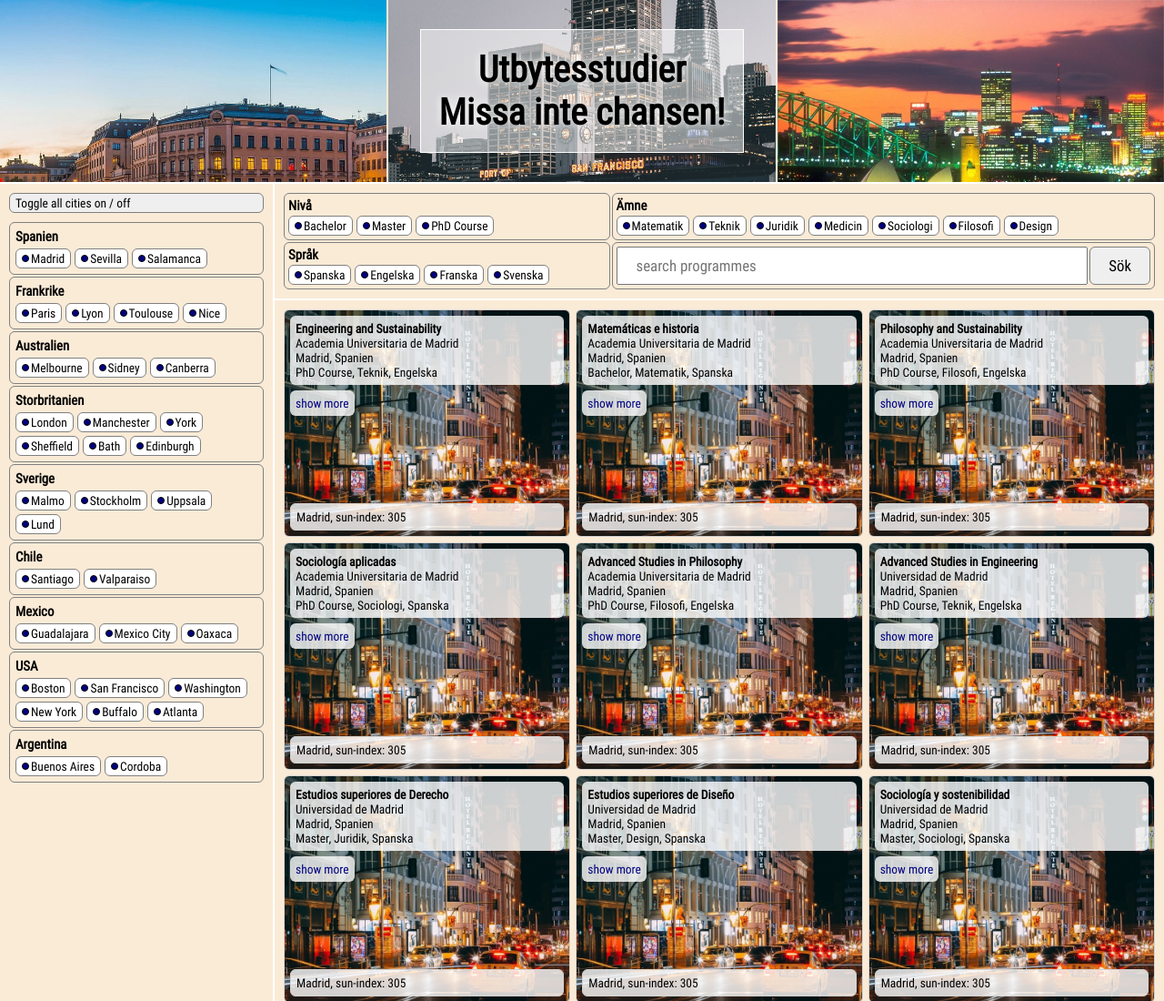
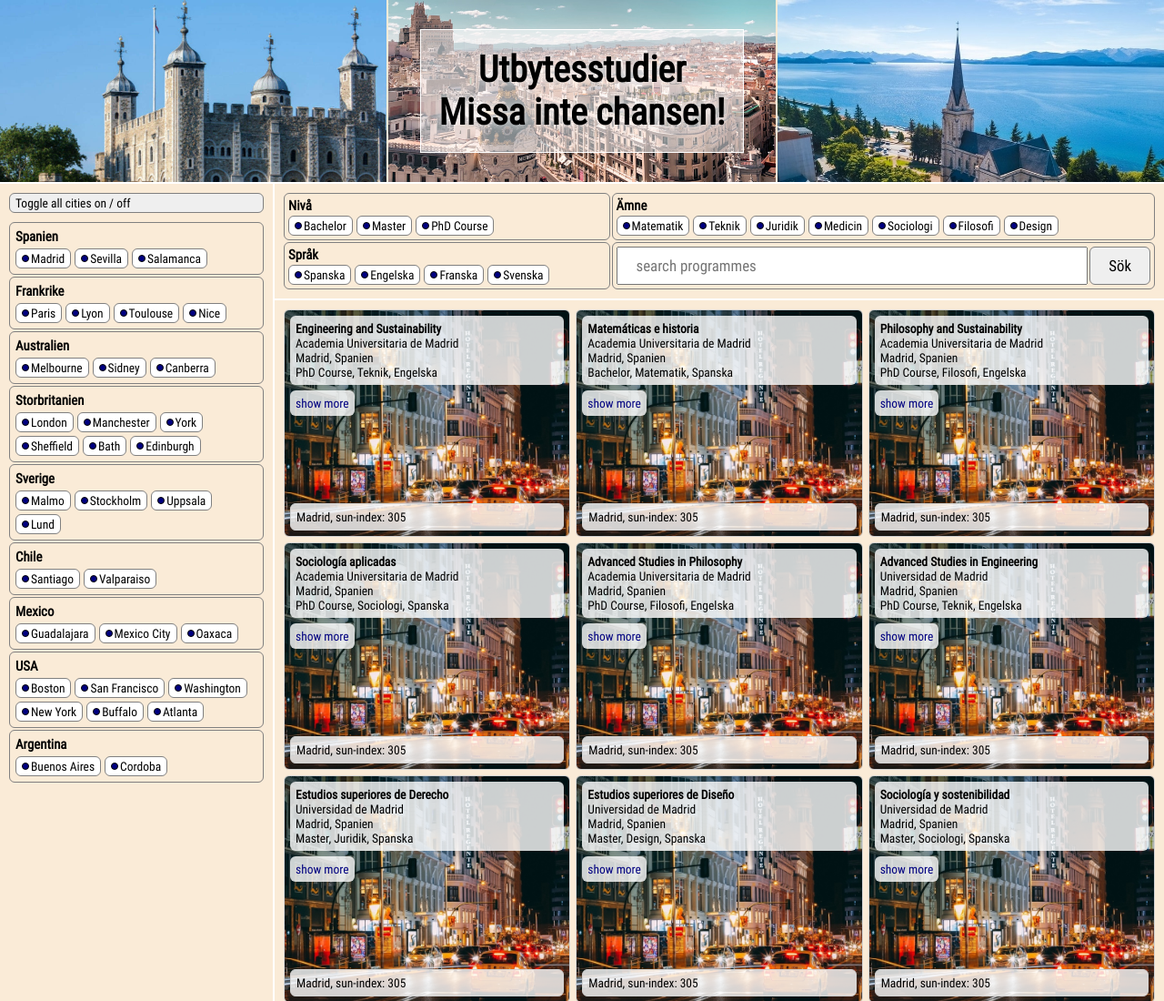
Before and after one commit to adameli/DU2-projekt, a plain HTML site: page index.html in a window 1280 px wide. Shown: the top 1100 px of the page at 91% size. Drawn offline with Linux system fonts and the light colour scheme.

Commit message:
fixed the uppdate of images in the header

```diff
--- a/css/index.css
+++ b/css/index.css
@@ -133,15 +133,3 @@ body {}
 .display_none {
   display: none;
 }
-
-#top_images div:nth-child(1) {
-  background-image: url("../media/geo_images/stockholm_normal_2.jpg");
-}
-
-#top_images div:nth-child(2) {
-  background-image: url("../media/geo_images/san_francisco_normal_1.jpg");
-}
-
-#top_images div:nth-child(3) {
-  background-image: url("../media/geo_images/sidney_normal_1.jpg");
-}
--- a/index.js
+++ b/index.js
@@ -11,7 +11,6 @@
       shows three random images from all the possible country images.
 
 */
-
 
 
 // Create Filter Elements
--- a/js/functions.js
+++ b/js/functions.js
@@ -351,7 +351,7 @@ function create_programme(programme) {
 
 
 
-  // console.log(programme);
+
   const program_dom = document.createElement("li")
   program_dom.classList.add('programme')
   const program_contianer = document.querySelector("#programmes > ul").append(program_dom);
@@ -389,6 +389,18 @@ function update_programmes() {
   if (array_with_programmes.length !== 0) {
     array_each(array_with_programmes, create_programme)
     text.innerHTML = ""
+  }
+
+  let array_of_country_img = []
+  for (let i = 0; i < COUNTRIES.length; i++) {
+    for (let image of COUNTRIES[i].imagesNormal) {
+      array_of_country_img.push(image)
+    }
+  }
+
+  const header_divs = document.querySelectorAll("#top_images > div")
+  for (let top_img of header_divs) {
+    top_img.style.backgroundImage = `url('./media/geo_images/${array_random_element(array_of_country_img)}')`
   }
 }
 
```
